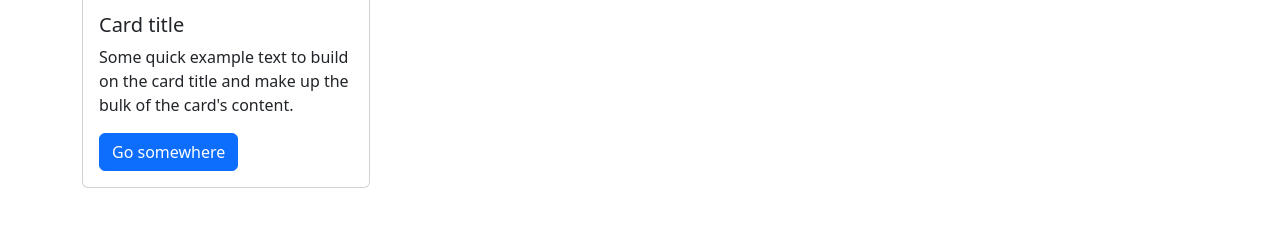
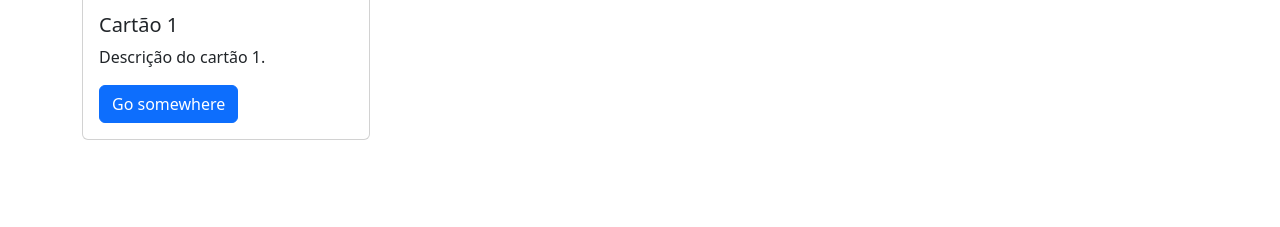
Before and after one commit to ohayosuzy/Portifolio, a plain HTML site: page Portifolio 2/index.html in a window 1280 px wide. Shown: the part 471-698 px from the top of the page. Drawn offline with nearby package versions, Linux system fonts and the light colour scheme.

Commit message:
mudei o cartão 1

```diff
--- a/Portifolio 2/index.html
+++ b/Portifolio 2/index.html
@@ -31,8 +31,8 @@
                 <div class="card" style="width: 18rem;">
                     <img src="..." class="card-img-top" alt="...">
                     <div class="card-body">
-                      <h5 class="card-title">Card title</h5>
-                      <p class="card-text">Some quick example text to build on the card title and make up the bulk of the card's content.</p>
+                      <h5 class="card-title">Cartão 1</h5>
+                      <p class="card-text">Descrição do cartão 1.</p>
                       <a href="#" class="btn btn-primary">Go somewhere</a>
                     </div>
                   </div>
```
